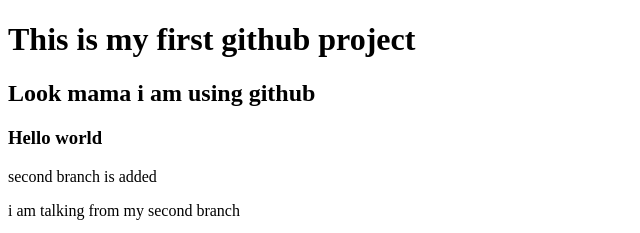
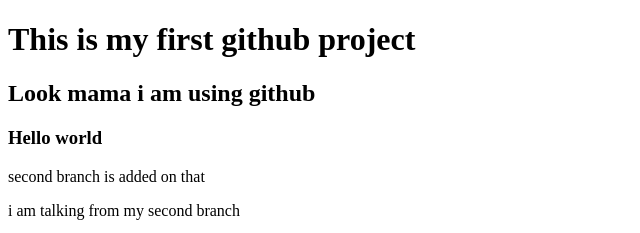
Before and after one commit to Bushra969/my-first-website, a plain HTML site: page index.html in a window 1280 px wide. Shown: the top 233 px of the page, 0-640 px from the left. Drawn offline with Linux system fonts and the light colour scheme.

Commit message:
changed a bit

```diff
--- a/index.html
+++ b/index.html
@@ -9,7 +9,7 @@
     <h1>This is my first github project</h1>
     <h2> Look mama i am using github</h2>
     <h3>Hello world</h3>
-    <p>second branch is added</p>
+    <p>second branch is added on that</p>
     <p>i am talking from my second branch</p>
     <img src="bushra.jpg" alt="">
 </body>
```
